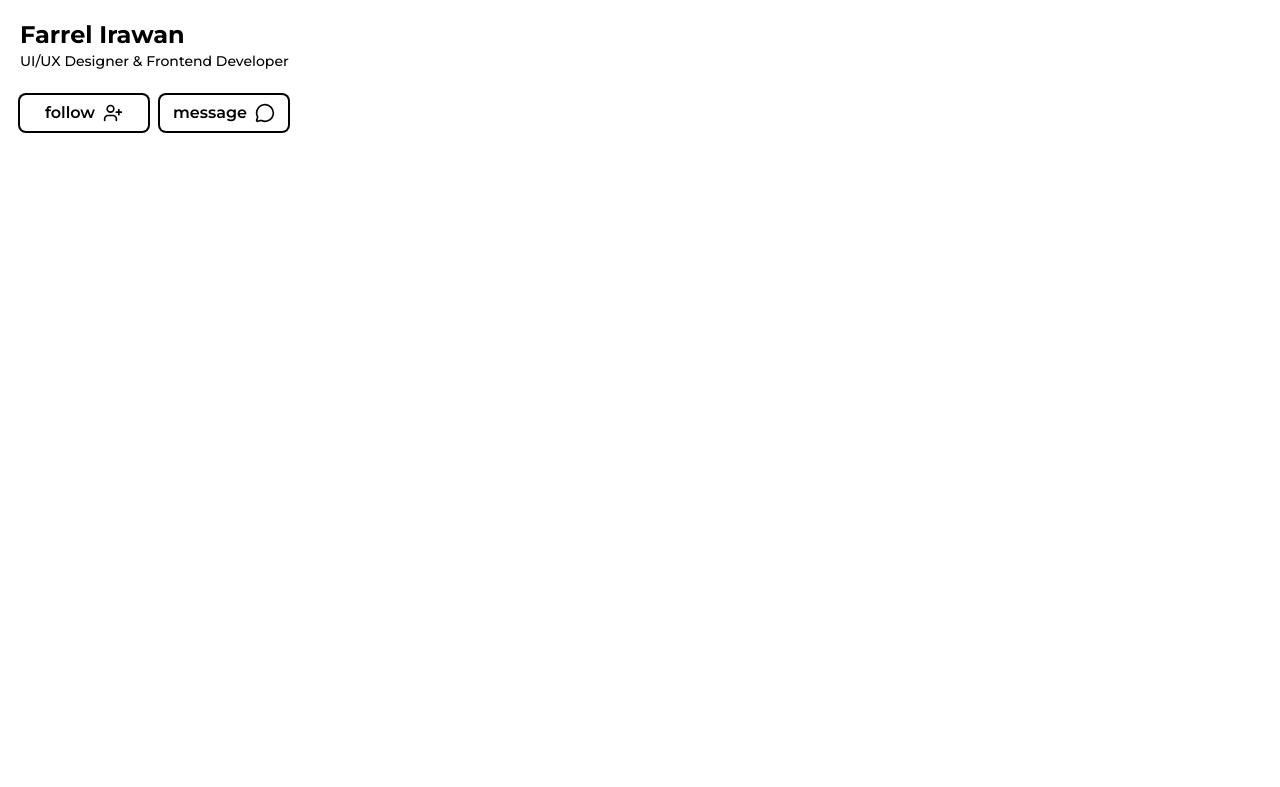
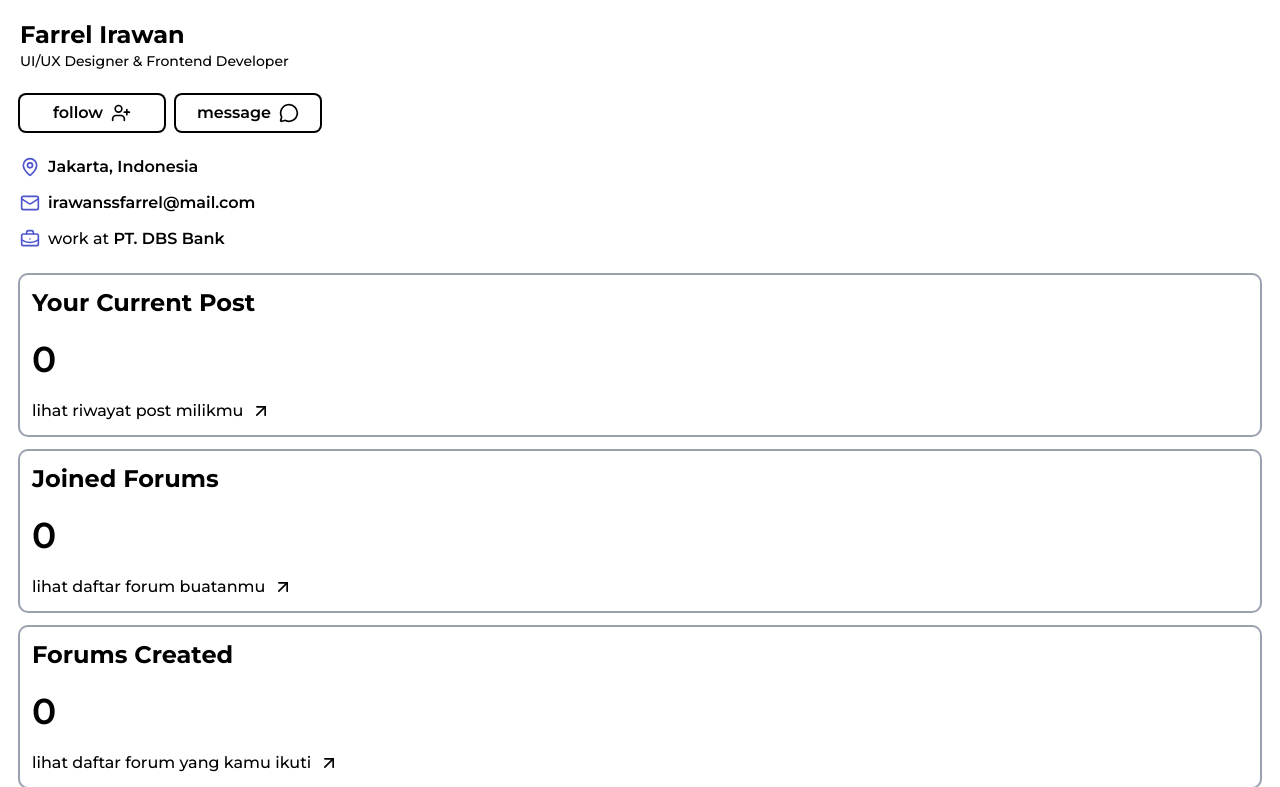
Before and after one commit to MrIrawan/indoforum, a Next.js app: page /profile/123 in a window 1280 px wide. Shown: the part 321-1108 px from the top of the page. Before the commit the page ends 800 px from the top, so only its background shows below. Built offline with nearby package versions, Linux system fonts and the light colour scheme.

Commit message:
menyelesaikan halaman user profile

```diff
--- a/src/app/profile/[id]/page.js
+++ b/src/app/profile/[id]/page.js
@@ -1,7 +1,14 @@
 import Image from "next/image"
 import indoforumImage from "../../../../public/images/mosaic-indoforum.png"
 import fluidImage from "../../../../public/images/fluid.jpg"
-import { UserPlusIcon, MessageCircle } from "lucide-react"
+import {
+    UserPlusIcon,
+    MessageCircle,
+    MapPin,
+    Mail,
+    BriefcaseBusiness,
+    ArrowUpRight
+} from "lucide-react"
 
 export default function UserProfile() {
     return (
@@ -29,14 +36,59 @@ export default function UserProfile() {
                         <p className="text-sm font-m-medium">UI/UX Designer & Frontend Developer</p>
                     </div>
                     <div className="flex gap-3">
-                        <button className="w-32 ring-2 py-1.5 rounded-md flex items-center justify-center gap-2">
+                        <button className="w-36 ring-2 py-1.5 rounded-md flex items-center justify-center gap-2">
                             <p className="text-base font-m-semibold">follow</p>
                             <UserPlusIcon className="w-5 h-5" />
                         </button>
-                        <button className="w-32 ring-2 py-1.5 rounded-md flex items-center justify-center gap-2">
+                        <button className="w-36 ring-2 py-1.5 rounded-md flex items-center justify-center gap-2">
                             <p className="text-base font-m-semibold">message</p>
                             <MessageCircle className="w-5 h-5" />
                         </button>
+                    </div>
+                </div>
+                {/* profile info */}
+                <div className="w-full pt-6">
+                    <ul className="flex flex-col gap-3">
+                        <li className="flex items-center gap-2">
+                            <MapPin className="w-5 h-5 text-primary-color" />
+                            <p className="text-base font-m-semibold">Jakarta, Indonesia</p>
+                        </li>
+                        <li className="flex items-center gap-2">
+                            <Mail className="w-5 h-5 text-primary-color" />
+                            <p className="text-base font-m-semibold">irawanssfarrel@mail.com</p>
+                        </li>
+                        <li className="flex items-center gap-2">
+                            <BriefcaseBusiness className="w-5 h-5 text-primary-color" />
+                            <p className="text-base font-m-medium">work at <span className="font-m-semibold">PT. DBS Bank</span></p>
+                        </li>
+                        {/* additional info */}
+                    </ul>
+                </div>
+                {/* user activity info (post and forums) */}
+                <div className="w-full pt-6 flex flex-col justify-between items-center gap-4">
+                    <div className="flex flex-col justify-between gap-2 w-full h-40 p-3 ring-2 ring-gray-400 rounded-lg">
+                        <h2 className="text-2xl font-m-bold m-0 capitalize">your current post</h2>
+                        <p className="text-4xl font-m-semibold">0</p>
+                        <a href="#" className="w-full flex items-center gap-2">
+                            <p className="text-base font-m-medium">lihat riwayat post milikmu</p>
+                            <ArrowUpRight className="w-5 h-5" />
+                        </a>
+                    </div>
+                    <div className="flex flex-col justify-between gap-2 w-full h-40 p-3 ring-2 ring-gray-400 rounded-lg">
+                        <h2 className="text-2xl font-m-bold m-0 capitalize">joined forums</h2>
+                        <p className="text-4xl font-m-semibold">0</p>
+                        <a href="#" className="w-full flex items-center gap-2">
+                            <p className="text-base font-m-medium">lihat daftar forum buatanmu</p>
+                            <ArrowUpRight className="w-5 h-5" />
+                        </a>
+                    </div>
+                    <div className="flex flex-col justify-between gap-2 w-full h-40 p-3 ring-2 ring-gray-400 rounded-lg">
+                        <h2 className="text-2xl font-m-bold m-0 capitalize">forums created</h2>
+                        <p className="text-4xl font-m-semibold">0</p>
+                        <a href="#" className="w-full flex items-center gap-2">
+                            <p className="text-base font-m-medium">lihat daftar forum yang kamu ikuti</p>
+                            <ArrowUpRight className="w-5 h-5" />
+                        </a>
                     </div>
                 </div>
             </div>
```
